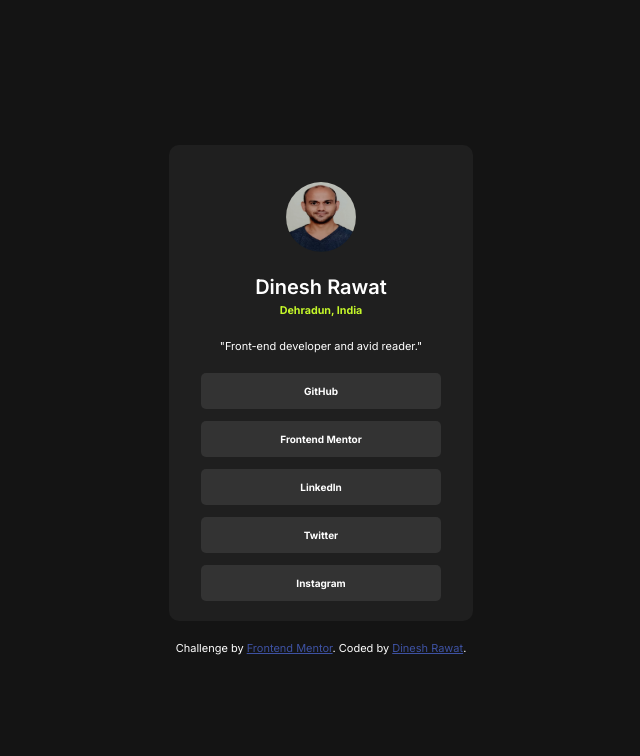
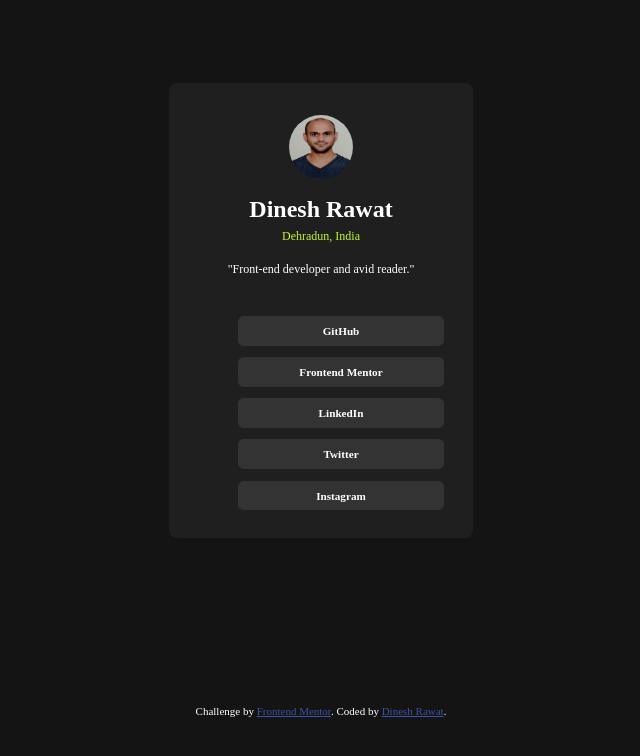
Before and after one commit to rawatdinesh10/social-links-profile, a plain HTML site: page index.html in a window 1280 px wide. Shown: the whole page, without its empty margins (319-959 px from the left). Drawn offline with Linux system fonts and the light colour scheme.

Commit message:
Update commit

```diff
--- a/index.html
+++ b/index.html
@@ -1,30 +1,58 @@
 <!DOCTYPE html>
 <html lang="en">
   <head>
-  <meta charset="UTF-8">
-  <meta name="viewport" content="width=device-width, initial-scale=1.0">
+    <meta charset="UTF-8" />
+    <meta name="viewport" content="width=device-width, initial-scale=1.0" />
 
-  <link rel="icon" type="image/png" sizes="32x32" href="./assets/images/favicon-32x32.png">
-  <link rel="stylesheet" href="styles.css">
+    <link
+      rel="icon"
+      type="image/png"
+      sizes="32x32"
+      href="./assets/images/favicon-32x32.png"
+    />
+    <link rel="stylesheet" href="styles.css" />
     <title>Frontend Mentor | Social links profile</title>
   </head>
   <body>
-  <div class="container">
-      <img src="assets/images/myimage.jpg" alt="my photo">
+    <main class="card">
+      <img src="assets/images/myimage.jpg" alt="my photo" />
       <h1>Dinesh Rawat</h1>
-      <h6>Dehradun, India</h6>
+      <p class="dun">Dehradun, India</p>
       <p class="avid">"Front-end developer and avid reader."</p>
-      <div class="link">
+      <ul class="link">
+        <li>
           <a class="mint" href="https://github.com/rawatdinesh10">GitHub</a>
-        <a class="mint" href="https://www.frontendmentor.io/profile/rawatdinesh10">Frontend Mentor</a>
-        <a class="mint" href="https://linkedin.com/in/rawatdinesh33">LinkedIn</a>
+        </li>
+        <li>
+          <a
+            class="mint"
+            href="https://www.frontendmentor.io/profile/rawatdinesh10"
+            >Frontend Mentor</a
+          >
+        </li>
+        <li>
+          <a class="mint" href="https://linkedin.com/in/rawatdinesh33"
+            >LinkedIn</a
+          >
+        </li>
+        <li>
           <a class="mint" href="https://x.com/dineshrawat325"> Twitter</a>
-        <a class="mint" href="https://www.instagram.com/rawatdinesh333">Instagram</a>
+        </li>
+        <li>
+          <a class="mint" href="https://www.instagram.com/rawatdinesh333"
+            >Instagram</a
+          >
+        </li>
+      </ul>
+    </main>
+    <footer>
+      <div class="attribution">
+        Challenge by
+        <a href="https://www.frontendmentor.io?ref=challenge" target="_blank"
+          >Frontend Mentor</a
+        >. Coded by
+        <a href="https://linkedin.com/in/rawatdinesh33">Dinesh Rawat</a>.
       </div>
-  </div>
-  <div class="attribution">
-    Challenge by <a href="https://www.frontendmentor.io?ref=challenge" target="_blank">Frontend Mentor</a>.
-    Coded by <a href="https://linkedin.com/in/rawatdinesh33">Dinesh Rawat</a>.
-  </div>
+    </footer>
   </body>
 </html>
--- a/styles.css
+++ b/styles.css
@@ -1,108 +1,86 @@
-@import url('https://fonts.googleapis.com/css2?family=Inter:ital,opsz,wght@0,14..32,100..900;1,14..32,100..900&display=swap');
-
-
-html, body {
+html,
+body {
   padding: 0;
   margin: 0;
 }
 
 * {
   box-sizing: border-box;
-
 }
 
-
+@font-face {
+  font-family: Inter;
+  src: url(assets/fonts/Inter-VariableFont_slnt\wght.ttf) format(woff);
+  font-weight: 400;
+  font-style: normal;
+}
 
 body {
   display: grid;
-  place-content: center;
+  place-items: center;
+  color: hsl(0, 0%, 100%);
   min-height: 100vh;
-  font-family: Inter, sans-sarif;
-  color: hsl(0, 0%, 100%);
   background-color: hsl(0, 0%, 8%);
-
-
 }
 
-
-
-.container {
+.card {
+  max-width: 100%;
+  min-width: 19em;
+  background-color: hsl(0, 0%, 12%);
+  display: grid;
+  place-items: center;
   grid-template-columns: 1fr;
-  width: 19em;
-  background-color: hsl(0, 0%, 12%);
-  text-align: center;
-  border-radius: 10px;
-  margin-bottom: 20px;
-
-
-
-
-
+  border-radius: 0.5em;
 }
 
-
-
 img {
-    width: 70px;
-    height: 70px;
-    border-radius: 70px;
-    margin-top: 37px;
-    margin-bottom: 5px;
-
-
+  width: 4em;
+  height: 4em;
+  border-radius: 4em;
+  margin-top: 2em;
 }
 
 h1 {
-  font-size: 20px;
-  font-weight: 600;
-
+  font-size: 1.5em;
 }
 
-
-
-h6 {
+.dun {
+  font-size: 12px;
   color: hsl(75, 94%, 57%);
-  margin-top: -8px;
+  margin-top: -0.8em;
 }
 
-
+.avid {
+  font-size: 12px;
+  margin-top: 0.5em;
+}
 
 .link {
-  margin-bottom: 20px;
-  margin: 20px;
+  /* display: block;
+  list-style: none; */
 }
 
-
-  .mint {
-    display: block;
-    padding: 12px;
-    margin: 12px;
-    border-radius: 5px;
-    font-weight: 700;
-    text-decoration: none;
-    text-align: center;
-    background-color: hsl(0, 0%, 20%);
-    color: hsl(0, 0%, 100%);
-    font-size: 10px;
-
-
+li {
+  list-style: none;
 }
 
-a:hover {
-  color: hsl(75, 94%, 57%);
+.mint {
+  display: block;
+  background-color: hsl(0, 0%, 20%);
+  text-decoration: none;
+  color: hsl(0, 0%, 100%);
+  padding: 0.8em 5.5em;
+  margin: 1em;
+  font-size: 0.7rem;
+  font-weight: 700;
+  border-radius: 0.5em;
+  text-align: center;
 }
 
-
-
-.avid {
-  margin-top: -3px;
+.attribution {
   font-size: 11px;
-  font-weight: 400;
-
+  text-align: center;
 }
-
-
-
-
-.attribution { font-size: 11px; text-align: center; }
-  .attribution a { color: hsl(228, 45%, 44%); }
+.attribution a {
+  color: hsl(228, 45%, 44%);
+}
```
Lines whose indentation alone changed are shown as unchanged.
